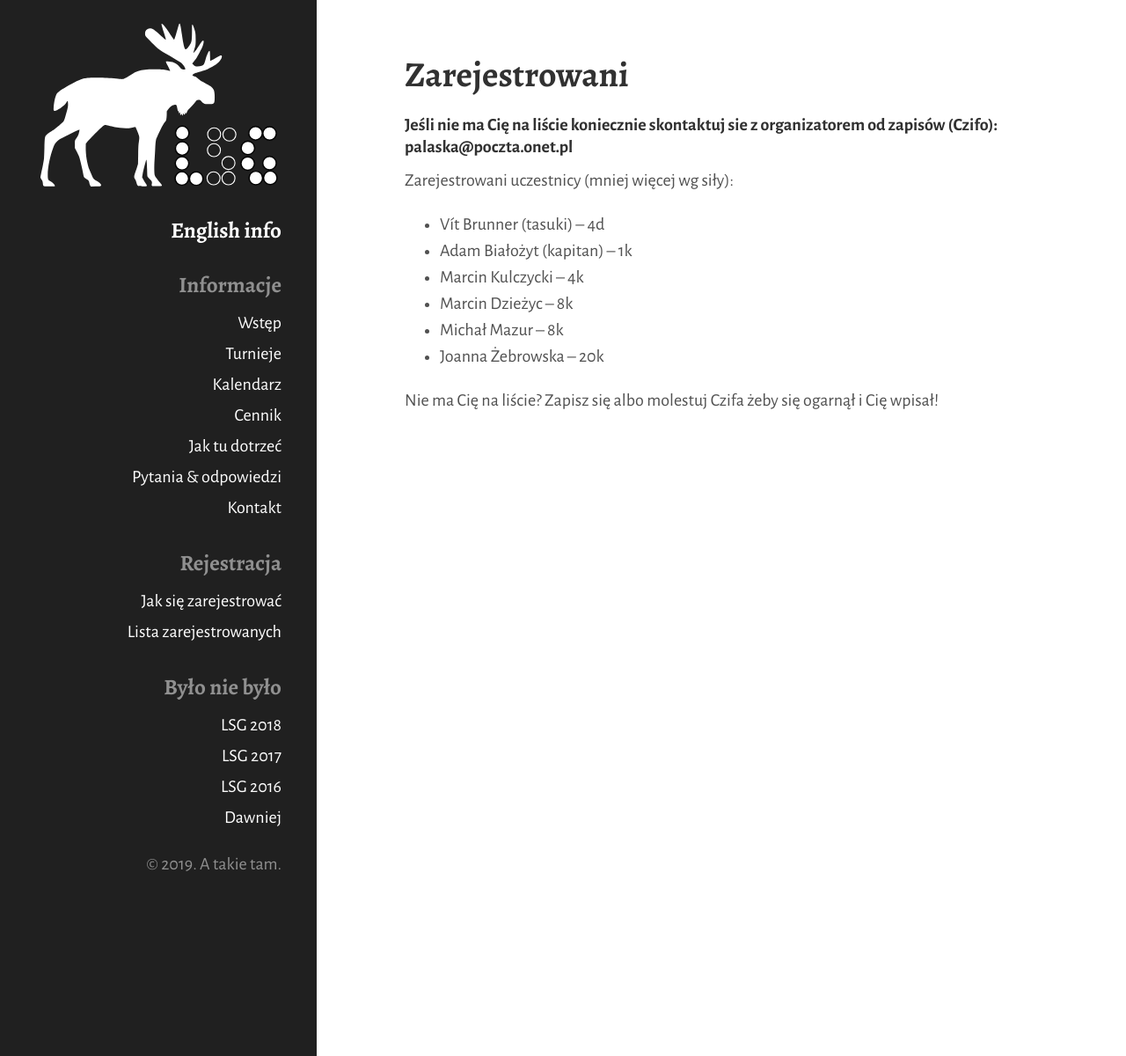
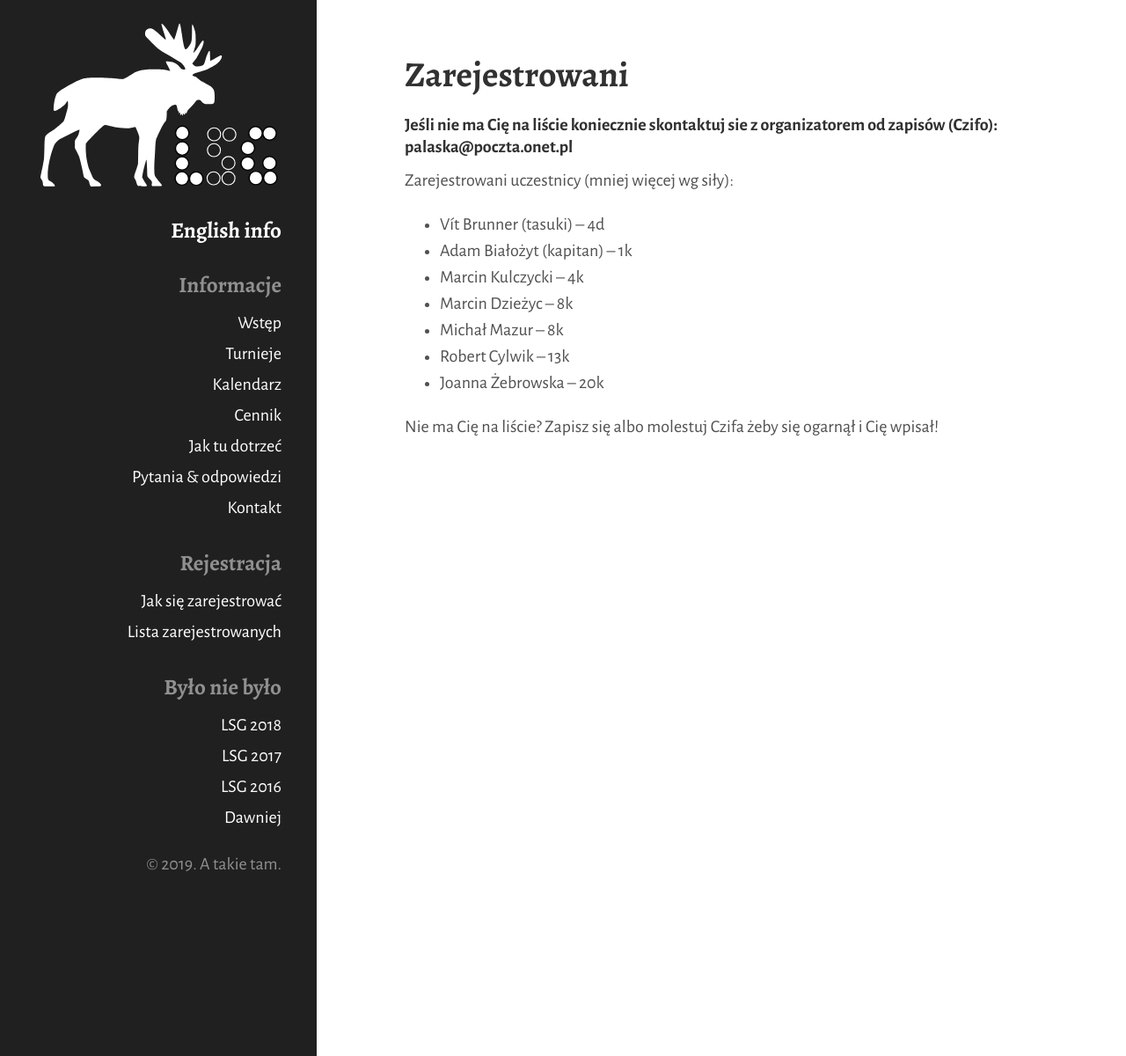
Before and after one commit to tasuki/lsg, a Jekyll site: the page built from zarejestrowani.md, in a window 1280 px wide. Shown: the whole page at 88% size. Built offline with Jekyll 4.4.1, drawn with Linux system fonts in a browser that asks for light colours; nearby versions of some CDN libraries.

Commit message:
Update zarejestrowani.md

```diff
--- a/zarejestrowani.md
+++ b/zarejestrowani.md
@@ -14,6 +14,7 @@ Zarejestrowani uczestnicy (mniej więcej wg siły):
 - Marcin Kulczycki -- 4k
 - Marcin Dzieżyc -- 8k
 - Michał Mazur -- 8k
+- Robert Cylwik -- 13k
 - Joanna Żebrowska -- 20k
 
 
```
